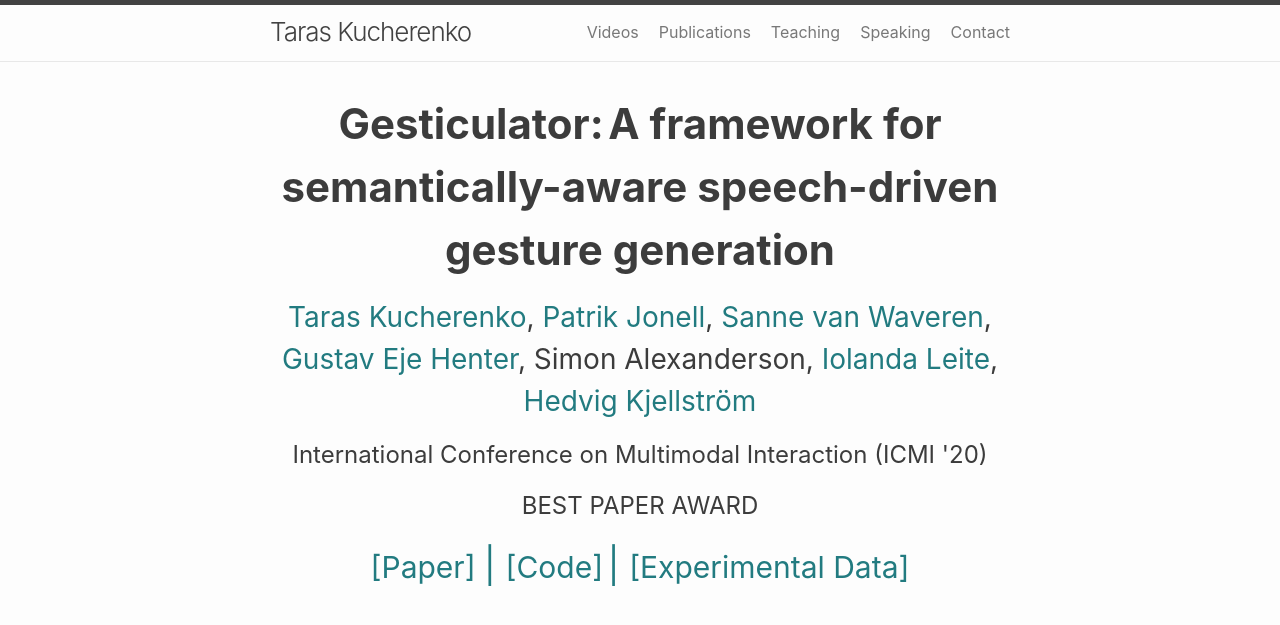
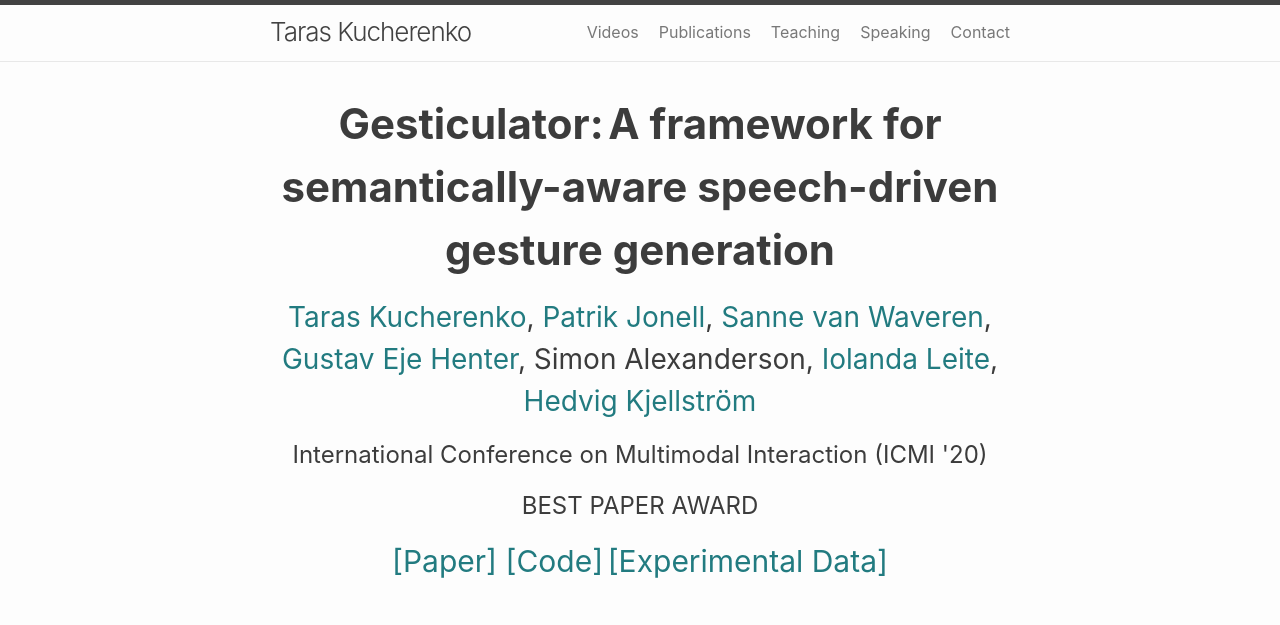
Before and after one commit to Svito-zar/Svito-zar.github.io, a Jekyll site: the page built from _posts/2020-08-03-Gesticulator.md, in a window 1280 px wide and 900 px high, cut to the strip 0-634 px from the top of the window. Shown: the top 625 px of the strip. Built offline with Jekyll 4.4.1, drawn with Linux system fonts in a browser that asks for light colours.

Commit message:
Final touch to the Gesticulator page

```diff
--- a/_posts/2020-08-03-Gesticulator.md
+++ b/_posts/2020-08-03-Gesticulator.md
@@ -15,9 +15,7 @@ permalink: /gesticulator/
 
 <p align="center">
  <a href="https://arxiv.org/abs/2001.09326" style="font-size: 30px; text-decoration: none">[Paper]   </a>
- <a style="font-size: 35px; text-decoration: none"> |   </a>
  <a href="https://github.com/Svito-zar/gesticulator" style="font-size: 30px; text-decoration: none">   [Code]</a>
- <a style="font-size: 35px; text-decoration: none"> |   </a>
  <a href="https://figshare.com/authors/Taras_Kucherenko/8670999" style="font-size: 30px; text-decoration: none">   [Experimental Data]</a>
 </p>
 
```
